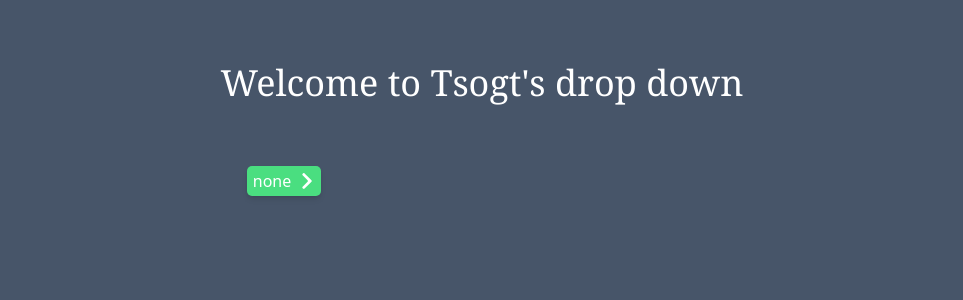
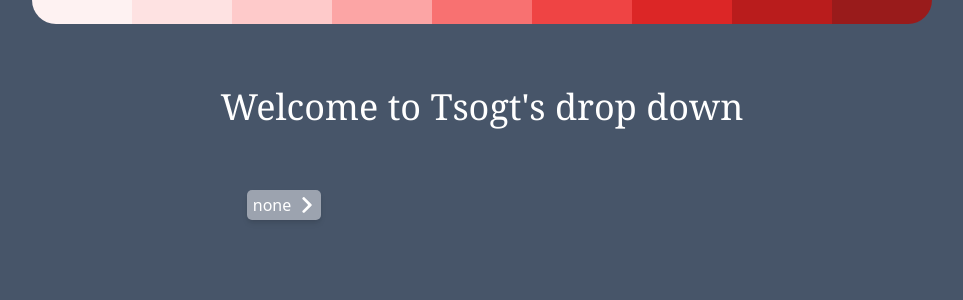
Before and after one commit to TsogtOnCrack/DropDown, a React (Create React App) app: page / in a window 1280 px wide. Shown: the top 300 px of the page, without its empty margins (158-1121 px from the left). Built offline with nearby package versions, Linux system fonts and the light colour scheme.

Commit message:
made it more pretty

```diff
--- a/src/App.jsx
+++ b/src/App.jsx
@@ -8,6 +8,10 @@ const List = [
   "orange",
   "green",
   "red",
+  "purple",
+  "white",
+  "black",
+  "gray"
 ]
 
 const innitial = "none"
@@ -23,13 +27,26 @@ function App() {
 
     <div className="w-screen h-screen bg-slate-600 flex flex-col items-center">
 
+      <div className='flex flex-row h-[24px] rounded-b-[30px] overflow-clip'>
+        <div className='w-[100px] h-[100%] bg-red-50'></div>
+        <div className='w-[100px] h-[100%] bg-red-100'></div>
+        <div className='w-[100px] h-[100%] bg-red-200'></div>
+        <div className='w-[100px] h-[100%] bg-red-300'></div>
+        <div className='w-[100px] h-[100%] bg-red-400'></div>
+        <div className='w-[100px] h-[100%] bg-red-500'></div>
+        <div className='w-[100px] h-[100%] bg-red-600'></div>
+        <div className='w-[100px] h-[100%] bg-red-700'></div>
+        <div className='w-[100px] h-[100%] bg-red-800'></div>
+
+      </div>
+
       <h1 className='text-white my-14 text-[36px] font-serif'>Welcome to Tsogt's drop down</h1>
 
       <div className='flex flex-row'>
 
-        <Dropdown handleClick={handleClick} dropDownList={List} innitial = {innitial}/>
+        <Dropdown handleClick={handleClick} dropDownList={List} innitial={innitial} />
         <div className='w-24'></div>
-        <Color color={c}/>
+        <Color color={c} />
 
       </div>
 
--- a/src/components/color.jsx
+++ b/src/components/color.jsx
@@ -1,21 +1,26 @@
-export const Color = ({color}) =>{
+export const Color = ({ color }) => {
 
-
-    const getTwColor = () =>{
-        switch(color){
+    const getTwColor = () => {
+        switch (color) {
             case "blue":
                 return "bg-blue-500"
-
             case "red":
                 return "bg-red-500"
             case "orange":
                 return "bg-orange-500"
-
             case "green":
                 return "bg-green-500"
-    }
+            case "purple":
+                return "bg-purple-500"
+            case "white":
+                return "bg-white"
+            case "black":
+                return "bg-black"
+            case "gray":
+                return "bg-gray-500"
+        }
 
     }
 
-    return <div className={`w-[300px] h-[300px] ${ color !== "none" ? getTwColor() : '' }`}></div>
+    return <div className={`w-[300px] h-[300px] ${color !== "none" ? getTwColor() : ''}`}></div>
 }
--- a/src/components/dropdown.jsx
+++ b/src/components/dropdown.jsx
@@ -29,7 +29,7 @@ export const Dropdown = ({ dropDownList, innitial = "none", handleClick }) => {
         {/* Drop down that is seen at first */}
         <div onClick={() => {
             if (!active) { setActive(true) } else { setActive(false) }
-        }} className={` w-fit text-[16px] cursor-pointer flex flex-row items-center bg-green-400 py-[3px] px-[6px]  shadow-md rounded-t-[5px] ease-out duration-300 ${active ? "" : "rounded-b-[5px] hover:py-[4px] hover:px-[7px]"}`}>
+        }} className={` w-fit text-[16px] cursor-pointer flex flex-row items-center bg-gray-400 py-[3px] px-[6px]  shadow-md rounded-t-[5px] ease-out duration-300 ${active ? "" : "rounded-b-[5px] hover:py-[4px] hover:px-[7px]"}`}>
 
             <p className="mr-2">{selected}</p>
             <DownArrow className="duration-300" width={16} active={active} />
@@ -37,7 +37,7 @@ export const Dropdown = ({ dropDownList, innitial = "none", handleClick }) => {
         </div>
 
         {/* Dropped down part */}
-        <div className={` ${!active ? "h-0 w-0 overflow-clip p-0" : "flex overflow-scroll h-fit py-2 px-1"} text-[14px] ease-out transition-all duration-300  bg-green-500 max-h-[150px] rounded-b-[5px] flex-col`}>
+        <div className={` ${!active ? "h-0 w-0 overflow-clip p-0" : "flex overflow-scroll h-fit py-2 px-1"} text-[14px] ease-out transition-all duration-300  bg-gray-500 max-h-[150px] rounded-b-[5px] flex-col`}>
             {list.map((el) => {
 
                 return <div onClick={() => {
@@ -50,7 +50,7 @@ export const Dropdown = ({ dropDownList, innitial = "none", handleClick }) => {
                     }
                     setActive(false)
 
-                }} className={`  w-full rounded-[5px] cursor-pointer hover:bg-green-400 px-2 py-1 my-[2px] ${selected == el ? "bg-green-600" : ""}`}>{el}</div>
+                }} className={`  w-full rounded-[5px] cursor-pointer hover:bg-gray-400 px-2 py-1 my-[2px] ${selected == el ? "bg-gray-600" : ""}`}>{el}</div>
             })}
         </div>
     </div>
```
